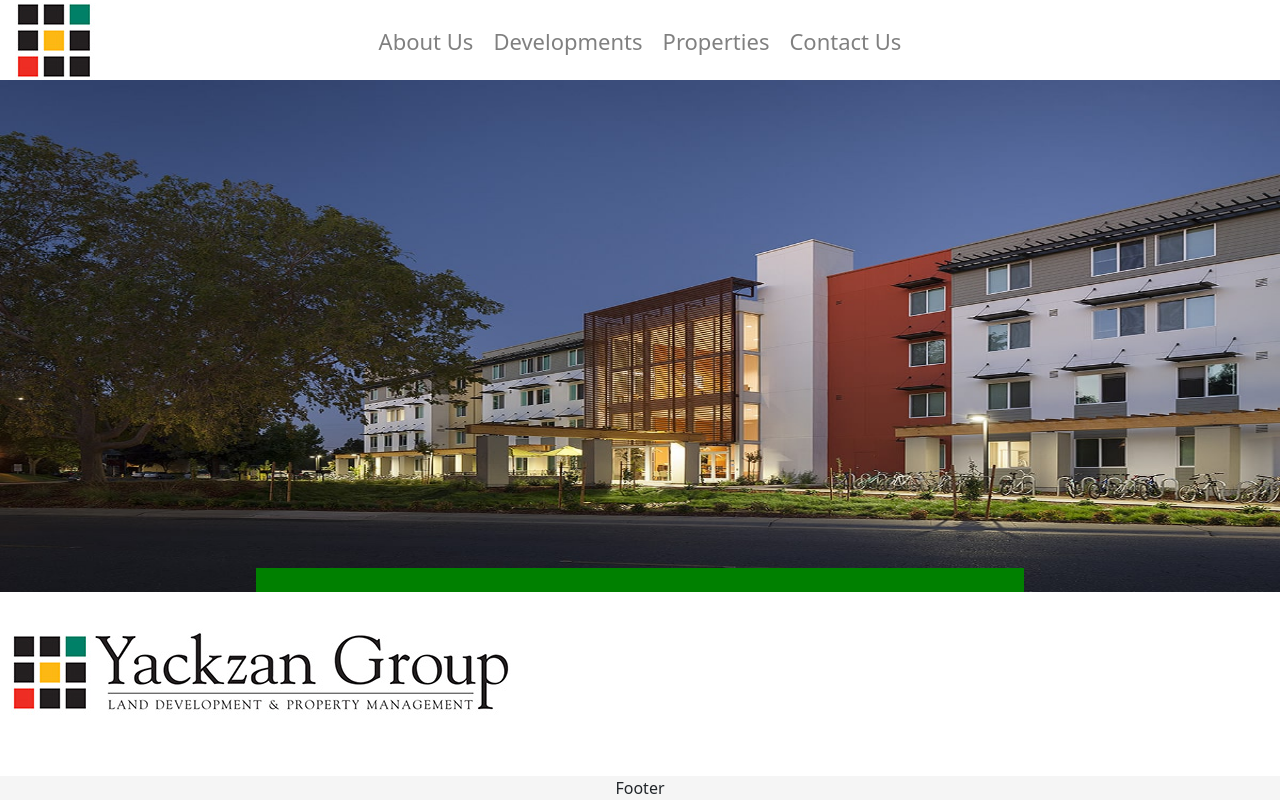
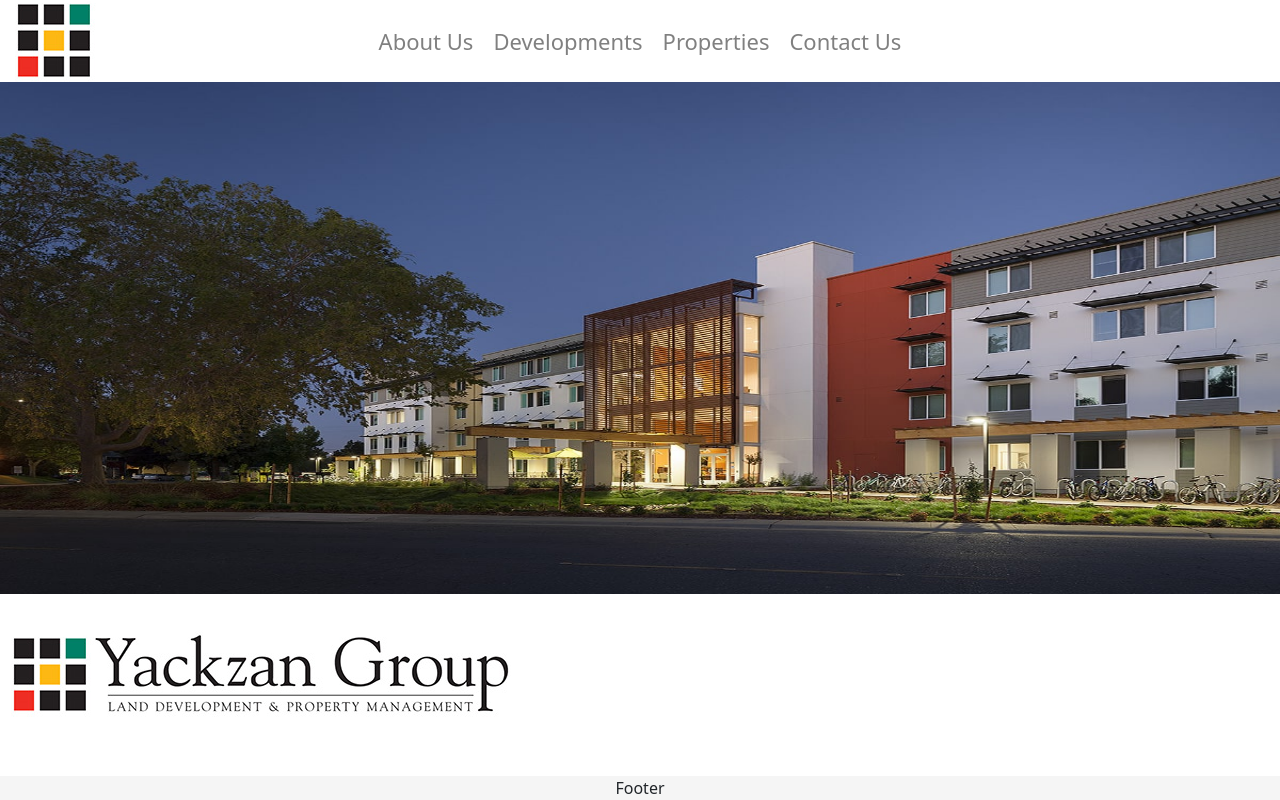
Before and after one commit to syackzan/YackzanGroup, a React (Create React App) app in the folder client/: page /properties in a window 1280 px wide. Shown: the top 800 px of the page. Built offline with nearby package versions, Linux system fonts and the light colour scheme.

Commit message:
Fixed the header with a sticky position

```diff
--- a/client/src/App.css
+++ b/client/src/App.css
@@ -83,9 +83,20 @@ html, body {
   height: 100%;
 }
 
+.bg-white {
+  color: white;
+}
+
 .fixed {
   position: fixed;
-  z-index: 99;
+  z-index: 12;
+}
+
+.sticky {
+  position: sticky;
+  position: -webkit-sticky;
+  position: sticky;
+  z-index: 25;
 }
 
 .upperPadding20 {
@@ -107,6 +118,14 @@ html, body {
 
 .imageLink {
   text-decoration: none;
+}
+
+.displayNo {
+  display: none;
+}
+
+.displayYes {
+  display: block;
 }
 
 /* Overall Pages & Components Styling */
@@ -161,7 +180,7 @@ html, body {
   height: 100%;
   width: 100%;
   position: fixed;
-  z-index: 900;
+  z-index: 99;
   top: 0;
   right: 0;
   background-color: forestgreen;
@@ -191,11 +210,24 @@ html, body {
 .stylingImageDiv{
   height: 80%;
   width: 100%;
-  position: relative;
 }
 
 .header {
-  height: 80px;
+  height: 82px;
+  width: 100%;
+  position: -webkit-sticky;
+  position: sticky;
+  top: 0;
+}
+
+.overImage {
+  z-index: 5;
+  width: 100% !important;
+  height: fit-content;
+  background-color: green;
+  display: flex;
+  justify-content: center;
+  transition: 1s;
 }
 
 .imageStyle {
@@ -492,6 +524,10 @@ html, body {
   color: white;
 }
 
+a:hover {
+  font-weight: bold;
+}
+
 .flexIt:hover {
   background-color: lightgray;
 }
--- a/client/src/components/Header/Header.js
+++ b/client/src/components/Header/Header.js
@@ -22,11 +22,47 @@ function Header({ currentPage, handlePageChange }) {
 
     }
 
+    const renderLilNav = () => {
+
+        if (currentPage === 'aboutus'){
+            return (
+                <div className="overImage">
+                    <a href="#values" className="noStyle lilNavText">VALUES</a>
+                    <a href="#team" className="noStyle lilNavText">TEAM</a>
+                </div>
+            )
+        } else if (currentPage === 'developments'){
+            return (
+                <div className="overImage">
+                    <a href="PastDevs" className="noStyle lilNavText">DEVELOPMENTS</a>
+                    <a href="FutureDevs" className="noStyle lilNavText">FUTURE</a>
+                </div>
+            )
+        } else if (currentPage === 'property'){
+            return (
+                <div className="overImage">
+                    <a href="#residential" className=" noStyle lilNavText">RESIDENTIAL</a>
+                    <a href="#commercial" className="noStyle lilNavText">COMMERCIAL</a>
+                </div>
+            )
+        } else if (currentPage === 'contact'){
+            return (
+                <div className="overImage">
+                    <a href="#contact" className="noStyle lilNavText">CONTACT</a>
+                </div>
+            )
+        } else {
+            return(
+                <div></div>
+            )
+        }
+    }
+
     return (
         <>
-            <header className="header">
-                <div className="container-fluid">
-                    <div className="row">
+            <header className="header sticky">
+                <div className="container-fluid p-0">
+                    <div className="row m-0 bg-white">
                         <div className="col-2">
                             <div onClick={() => handlePageChange('')}>
                                 <Link to='/'><img src={ygLogo} alt="YG Logo" /></Link>
@@ -54,6 +90,9 @@ function Header({ currentPage, handlePageChange }) {
                             </div>
                         </div>
                     </div>
+                    <div className="row">
+                        {renderLilNav()}
+                    </div>
                 </div>
                 <div className={sidenavDisplay ? ("sidenav displayYes") : ("displayNo")}>
                     <div className="d-flex justify-content-end m-1">
--- a/client/src/components/Image/Image.js
+++ b/client/src/components/Image/Image.js
@@ -7,52 +7,13 @@ import label from '../../assets/images/label.PNG';
 function Image({ currentPage, executeScroll }) {
 
 
-    const renderLilNav = () => {
 
-        if (currentPage === 'aboutus'){
-            return (
-                <div className="utop fixed">
-                    <a href="#values" className="noStyle lilNavText">VALUES</a>
-                    <a href="#team" className="noStyle lilNavText">TEAM</a>
-                </div>
-            )
-        } else if (currentPage === 'developments'){
-            return (
-                <div className="utop">
-                    <p className="lilNavText">DEVELOPMENTS</p>
-                </div>
-            )
-        } else if (currentPage === 'property'){
-            return (
-                <div className="utop">
-                    <a href="#residential" className=" noStyle lilNavText">RESIDENTIAL</a>
-                    <a href="#commercial" className="noStyle lilNavText">COMMERCIAL</a>
-                </div>
-            )
-        } else if (currentPage === 'contact'){
-            return (
-                <div className="utop">
-                    <a href="#contact" className="noStyle lilNavText">CONTACT</a>
-                </div>
-            )
-        } else {
-            return(
-                <div></div>
-            )
-        }
-    }
 
     return (
         <div className="stylingImageDiv">
             <div className="imageStyle">
                 <div className="full setPos">
-                    {renderLilNav()}
                     <img className="full" src={castilian2} alt="#"></img>
-                    <div className="utop2 d-flex justify-content-center">
-                        <div className="box">
-                           class
-                        </div>
-                    </div>
                 </div>
             </div>
             <div className="labelStyle">
--- a/client/src/components/pages/Property.js
+++ b/client/src/components/pages/Property.js
@@ -50,7 +50,7 @@ function Property() {
                 <div className="col-12">
                     <div className="" id="residential">
                         <div className="jumbotron">
-                            <div className="container-31 w-container">
+                            <div className="container-31 w-container upperPadding">
                                 <div className="row teamHeader">
                                     <div className="col-12 d-flex justify-content-between">
                                         <p className="teamHeader m-0">Residential</p>
```
